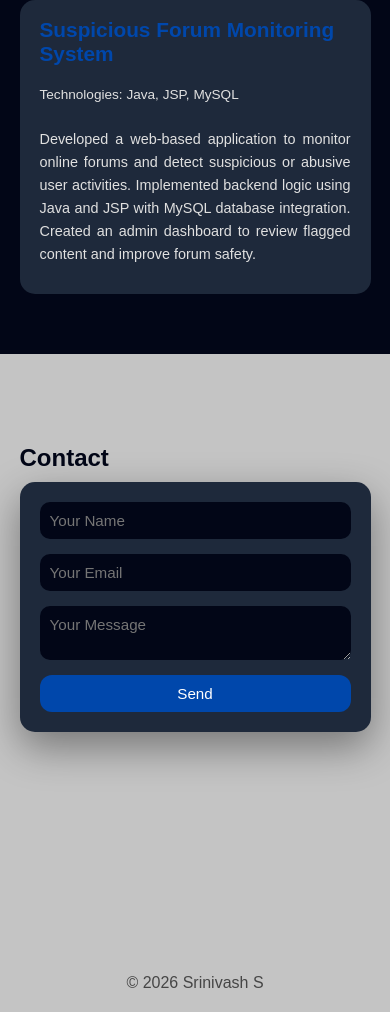
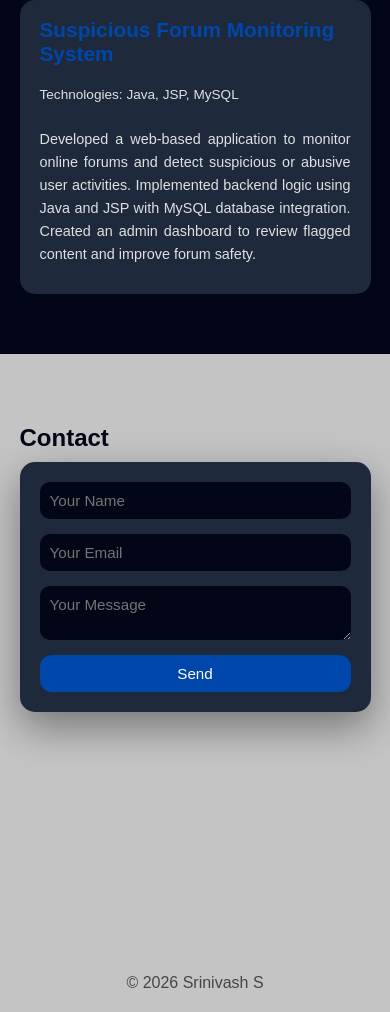
Before and after one commit to Nivash13/Portfolio, a plain HTML site: page index.html in a window 390 px wide. Shown: the part 2874-3886 px from the top of the page. Drawn offline with Linux system fonts and the light colour scheme.

Commit message:
update style.css

```diff
--- a/style.css
+++ b/style.css
@@ -578,8 +578,8 @@ footer { text-align: center; padding: 20px; opacity: 0.7; transition: opacity 0.
 
   /* CONTACT FORM */
   #contact {
-    padding: 80px 5%;
-    scroll-margin: 0;
+    padding: 60px 5%;
+    scroll-margin: 10vh;
   }
 
   .contact-form {
```
